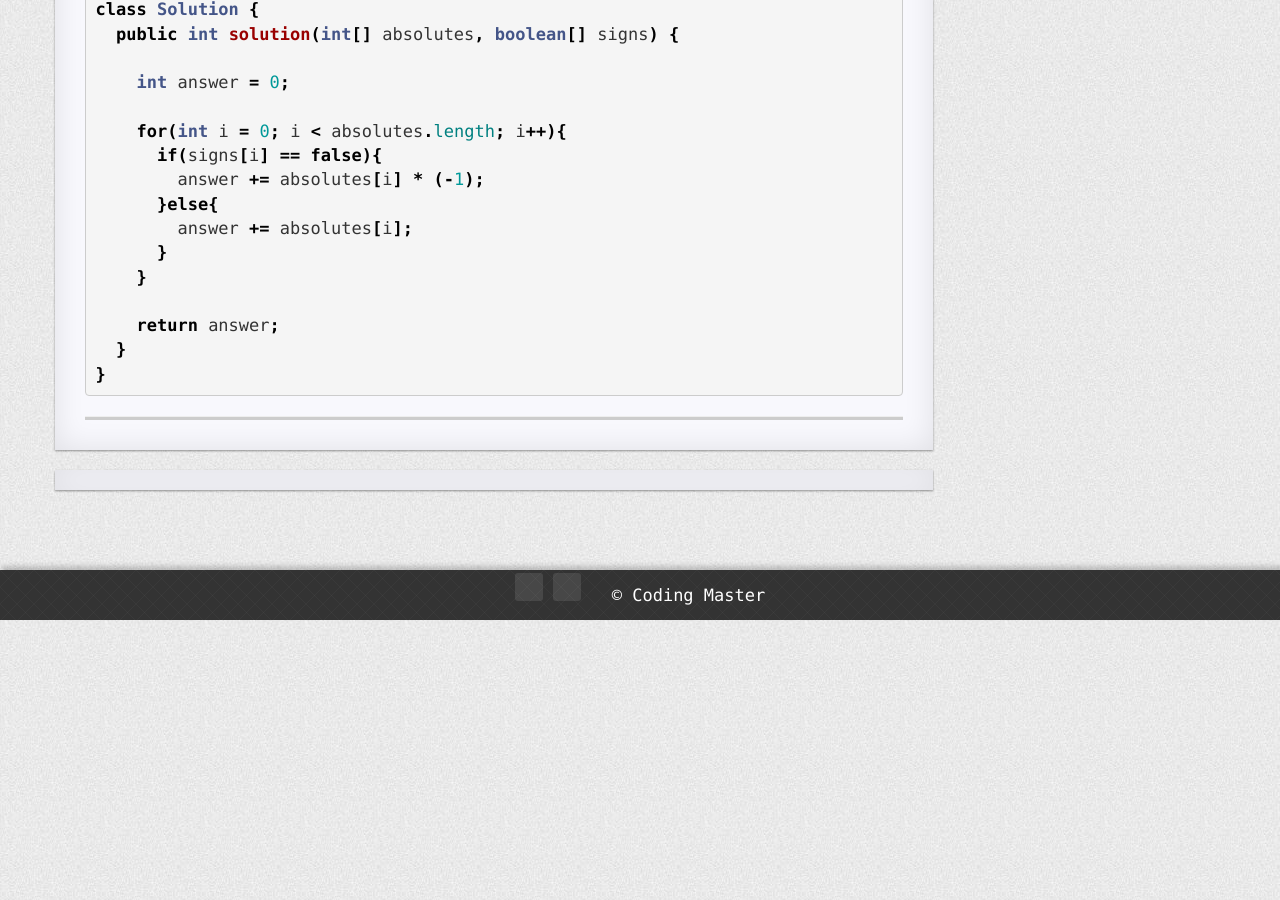
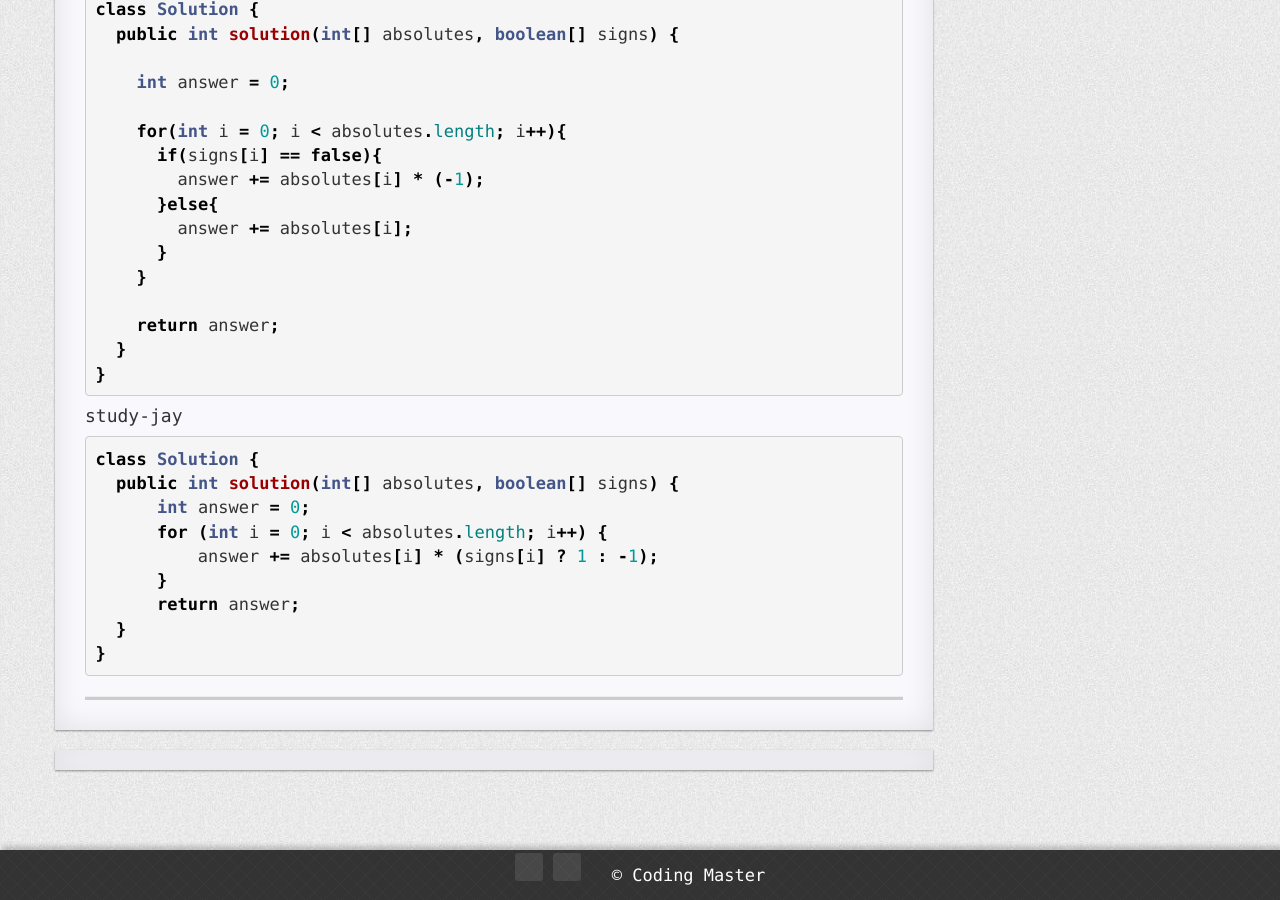
Before and after one commit to COMA-coding-master/COMA-coding-master.github.io, a Jekyll site: the page built from _posts/2022-01-02-음양더하기.md, in a window 1280 px wide and 900 px high, scrolled down 1604 px. Built offline with Jekyll 4.4.1, drawn with Linux system fonts in a browser that asks for light colours; nearby versions of some CDN libraries; comment, search, counter and statistics services are not loaded; a style sheet for code colours, icons or effects is not loaded; before the commit the page ends 2224 px from its top, so only the background shows below that.

Commit message:
음양 더하기

````diff
--- a/_posts/2022-01-02-음양더하기.md
+++ b/_posts/2022-01-02-음양더하기.md
@@ -92,3 +92,17 @@ class Solution {
   }
 }
 ```
+
+#### study-jay
+
+```java
+class Solution {
+  public int solution(int[] absolutes, boolean[] signs) {
+      int answer = 0;
+      for (int i = 0; i < absolutes.length; i++) {
+          answer += absolutes[i] * (signs[i] ? 1 : -1);
+      }
+      return answer;
+  }
+}
+```
````
